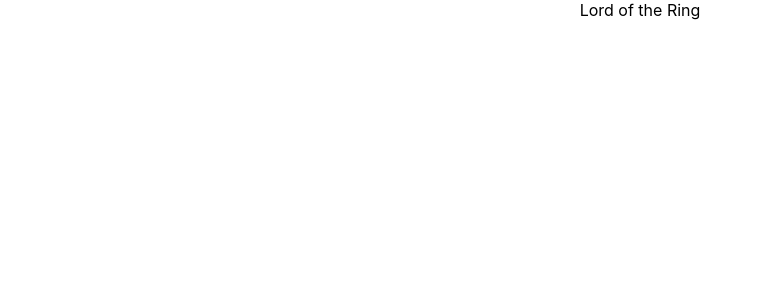
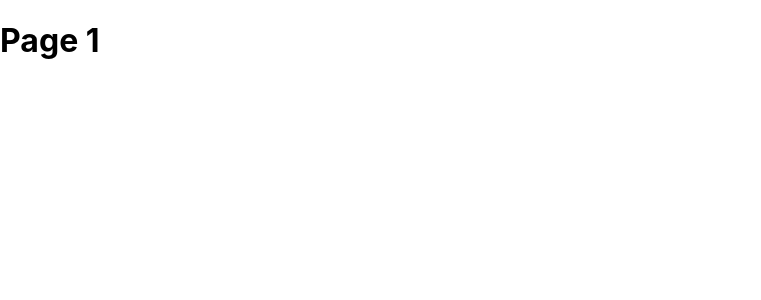
Before and after one commit to honghaobi/lord-of-the-ring, a React (Create React App) app in the folder lord-of-the-ring-henry/: page / in a window 1280 px wide. Shown: the top 300 px of the page, without its empty margins (0-761 px from the left). Built offline with nearby package versions, Linux system fonts and the light colour scheme.

Commit message:
Add ring favicon

```diff
--- a/lord-of-the-ring-henry/public/index.html
+++ b/lord-of-the-ring-henry/public/index.html
@@ -9,17 +9,7 @@
       name="description"
       content="Lord of the Ring - Henry"
     />
-    <link rel="manifest" href="%PUBLIC_URL%/manifest.json" />
-    <!--
-      Notice the use of %PUBLIC_URL% in the tags above.
-      It will be replaced with the URL of the `public` folder during the build.
-      Only files inside the `public` folder can be referenced from the HTML.
-
-      Unlike "/favicon.ico" or "favicon.ico", "%PUBLIC_URL%/favicon.ico" will
-      work correctly both with client-side routing and a non-root public URL.
-      Learn how to configure a non-root public URL by running `npm run build`.
-    -->
-    <title>React App</title>
+    <title>Lord of the Ring Henry</title>
   </head>
   <body>
     <noscript>You need to enable JavaScript to run this app.</noscript>
--- a/lord-of-the-ring-henry/src/App.tsx
+++ /dev/null
@@ -1,12 +0,0 @@
-import React from 'react';
-import './App.css';
-
-function App() {
-  return (
-    <div className="App">
-      Lord of the Ring
-    </div>
-  );
-}
-
-export default App;
--- a/lord-of-the-ring-henry/src/index.tsx
+++ b/lord-of-the-ring-henry/src/index.tsx
@@ -1,13 +1,27 @@
 import React from 'react';
-import ReactDOM from 'react-dom/client';
+import ReactDOM from "react-dom/client";
+import {
+    createBrowserRouter,
+    RouterProvider,
+} from "react-router-dom";
 import './index.css';
-import App from './App';
+
+const router = createBrowserRouter([
+    {
+        path: "/",
+        element: <h1>Page 1</h1>,
+    },
+    {
+        path: "/page2",
+        element: <h1>Page 2</h1>,
+    }
+]);
+
 
 const root = ReactDOM.createRoot(
-  document.getElementById('root') as HTMLElement
+    document.getElementById('root') as HTMLElement
 );
+
 root.render(
-  <React.StrictMode>
-    <App />
-  </React.StrictMode>
+    <RouterProvider router={router}/>
 );
--- a/lord-of-the-ring-henry/src/react-app-env.d.ts
+++ /dev/null
@@ -1 +0,0 @@
-/// <reference types="react-scripts" />
```
Also changed, not shown: lord-of-the-ring-henry/public/manifest.json (deleted), 2 other files (tests, documents, lock files or other folders).
